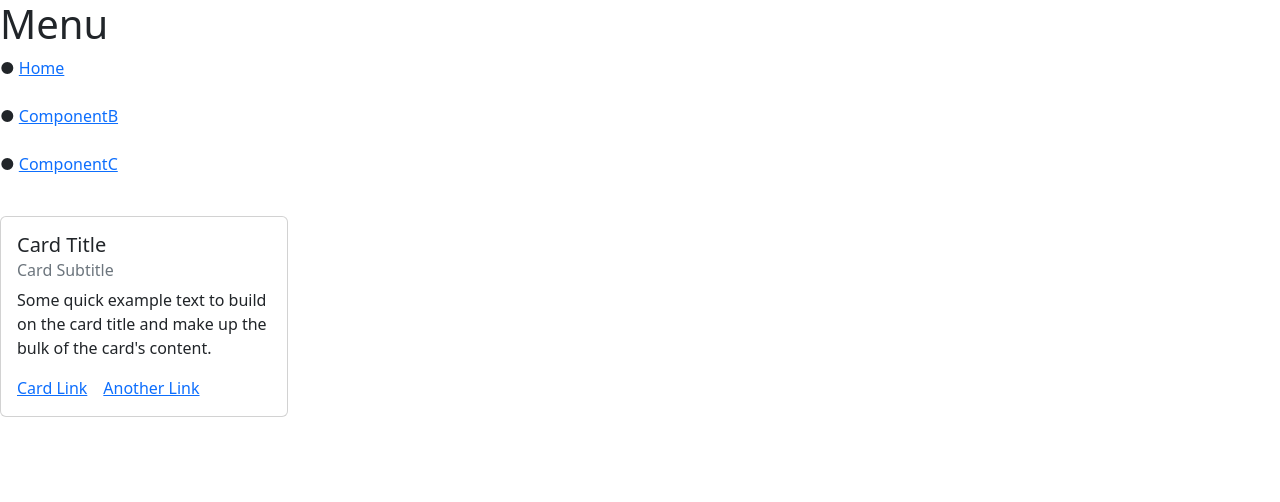
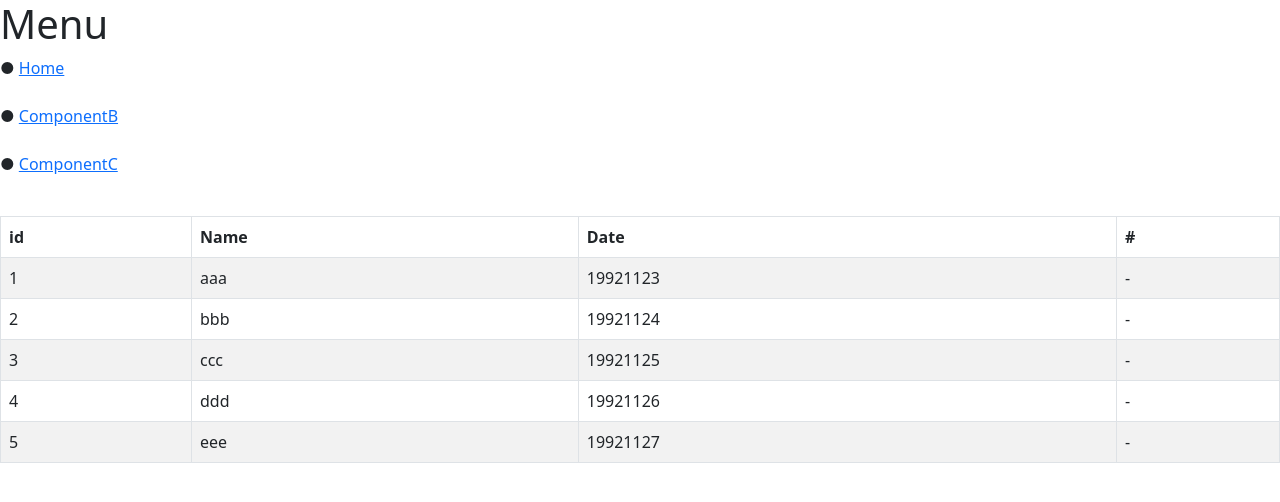
Before and after one commit to sam000urai/react-01, a React (Create React App) app: page / in a window 1280 px wide. Shown: the top 502 px of the page. Built offline with nearby package versions, Linux system fonts and the light colour scheme.

Commit message:
add : EXTRS-1

```diff
--- a/src/ComponentA.js
+++ b/src/ComponentA.js
@@ -1,8 +1,17 @@
 import 'bootstrap/dist/css/bootstrap.min.css';
-import Card from 'react-bootstrap/Card';
+import Table from 'react-bootstrap/Table';
 import React from 'react';
 import { Link } from 'react-router-dom';
+
 const ComponentA = () => {
+    const tableData = [
+        { id: 1, name: 'aaa', Date: 19921123 },
+        { id: 2, name: 'bbb', Date: 19921124 },
+        { id: 3, name: 'ccc', Date: 19921125 },
+        { id: 4, name: 'ddd', Date: 19921126 },
+        { id: 5, name: 'eee', Date: 19921127 }
+    ];
+
     return (
         <div>
             <div>
@@ -16,29 +25,36 @@ const ComponentA = () => {
                         <span> ● <Link to="componentb" >ComponentB</Link></span>
                     </div>
                     <br />
-
                     <div>
                         <span> ●   <Link to="componentC" >ComponentC</Link></span>
                     </div>
                     <br />
-
                 </p>
             </div >
             <div>
-                <Card style={{ width: '18rem' }}>
-                    <Card.Body>
-                        <Card.Title>Card Title</Card.Title>
-                        <Card.Subtitle className="mb-2 text-muted">Card Subtitle</Card.Subtitle>
-                        <Card.Text>
-                            Some quick example text to build on the card title and make up the
-                            bulk of the card's content.
-                        </Card.Text>
-                        <Card.Link href="#">Card Link</Card.Link>
-                        <Card.Link href="#">Another Link</Card.Link>
-                    </Card.Body>
-                </Card>
+                <Table striped bordered hover>
+                    <thead>
+                        <tr>
+                            <th>id</th>
+                            <th>Name</th>
+                            <th>Date</th>
+                            <th>#</th>
+                        </tr>
+                    </thead>
+                    <tbody>
+                        {tableData.map((data) => (
+                            <tr key={data.id}>
+                                <td>{data.id}</td>
+                                <td>{data.name}</td>
+                                <td>{data.Date}</td>
+                                <td>-</td>
+                            </tr>
+                        ))}
+                    </tbody>
+                </Table>
             </div>
-        </div >
+        </div>
     );
 };
-export default ComponentA
+
+export default ComponentA;
```
